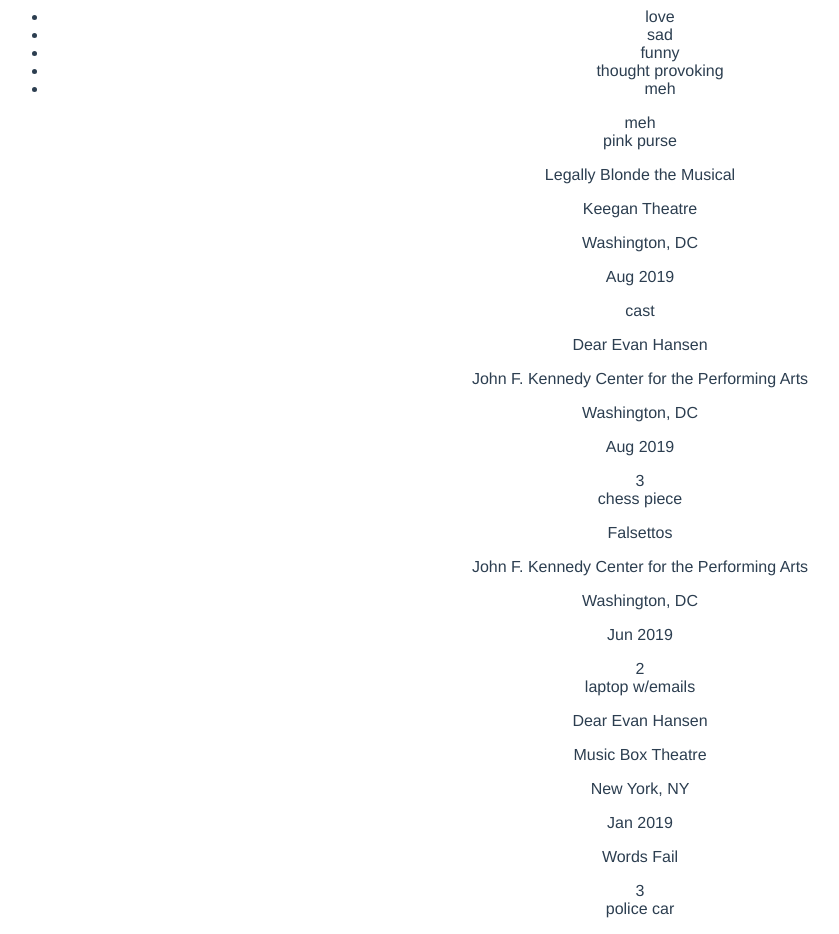
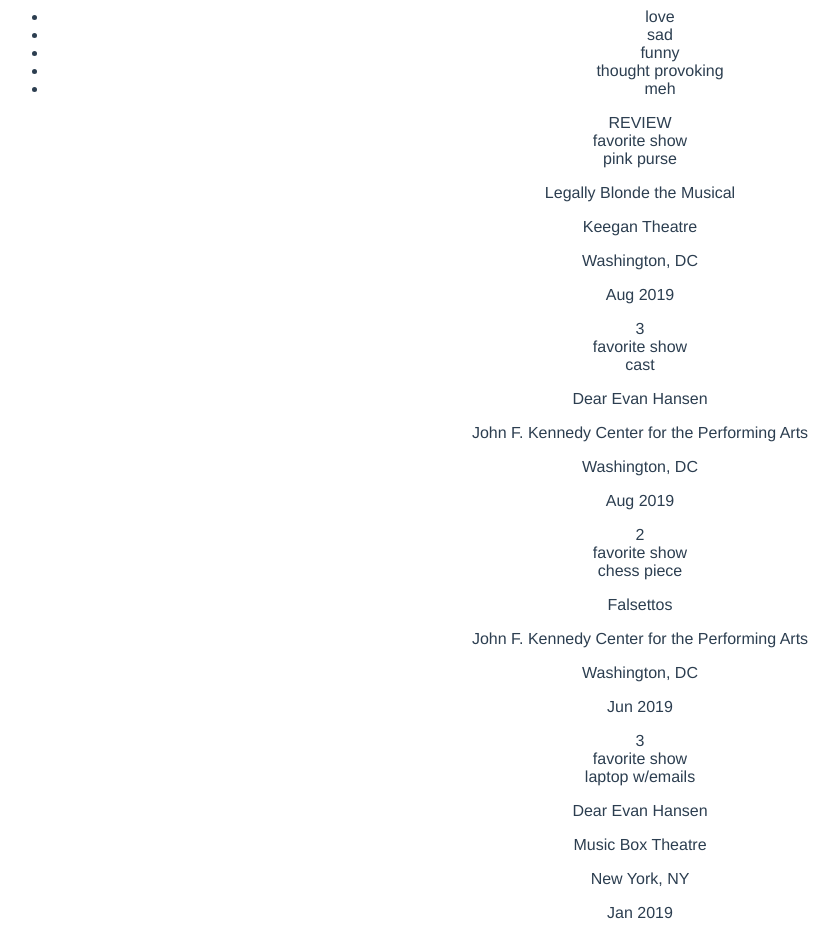
Before and after one commit to brittanyrw/theaterlog, a Vue app: page / in a window 1280 px wide. Shown: the part 420-1354 px from the top of the page, without its empty margins (0-839 px from the left). Built offline with nearby package versions, Linux system fonts and the light colour scheme.

Commit message:
add font awesome

```diff
--- a/package.json
+++ b/package.json
@@ -8,6 +8,11 @@
     "lint": "vue-cli-service lint"
   },
   "dependencies": {
+    "@fortawesome/fontawesome-svg-core": "^1.2.17",
+    "@fortawesome/free-solid-svg-icons": "^5.8.1",
+    "@fortawesome/vue-fontawesome": "^0.1.6",
+    "i": "^0.3.6",
+    "npm": "^6.9.0",
     "vue": "^2.6.6"
   },
   "devDependencies": {
--- /dev/null
+++ b/src/components/Review.vue
@@ -0,0 +1,12 @@
+<template>
+  <div class="review">
+				REVIEW
+  </div>
+</template>
+
+<script>
+
+export default {
+  name: 'Review',
+}
+</script>
--- a/src/components/Shows.vue
+++ b/src/components/Shows.vue
@@ -3,17 +3,19 @@
 		<div class="row" v-for="i in rowCount" v-bind:key="i">
 			<div v-for="(show) in itemCountInRow(i)" v-bind:key="show.id" class="card" v-bind:class="[{ fav: show.fav, upcoming: show.upcoming }] ">
 				<!-- <img v-bind:src="show.illustration"> -->
-				<div v-if="show.review" class="review">{{show.review}}</div>
+				<div class="show-info">
+					<div v-if="show.review" class="review"><Review /></div>
+					<div v-if="show.multi" class="multi-view">{{ show.multi }}</div>
+					<div v-if="show.fav" class="fav-view">favorite show</div>
+				</div>
 				<div class="show-illustration">{{ show.illustration }}</div>
 				<p class="show-name">{{ show.name }}</p>
 				<p class="show-theater">{{ show.theater }}</p>
 				<p class="show-location">{{ show.location }}</p>
 				<p class="show-date">{{ show.date }}</p>
 				<div v-if="show.favSong" class="opinions">
-					<div v-if="show.favSong" class="fav-song"><p class="song-label"><i class="fas fa-music"></i></p><p class="song-name">{{ show.favSong }}</p></div>
-					<div v-if="show.review" class="review"><p class="review-label">Review:</p><div class="emoji">{{ show.review }}</div></div>
+					<div v-if="show.favSong" class="fav-song"><p class="song-label"><font-awesome-icon icon="music" /></p><p class="song-name">{{ show.favSong }}</p></div>
 				</div>
-				<span v-if="show.multi" class="multi-view">{{ show.multi }}</span>
 			</div>
 		</div>
 	</div>
@@ -22,9 +24,11 @@
 <script>
 
 import {showList} from "../data/shows";
+import Review from "./Review";
 
 export default {
 	name: 'Shows',
+	components: { Review },
 	data: function () {
 		return {
 			shows: showList,
--- a/src/main.js
+++ b/src/main.js
@@ -1,5 +1,12 @@
 import Vue from 'vue'
 import App from './App.vue'
+import { library } from '@fortawesome/fontawesome-svg-core'
+import { faMusic } from '@fortawesome/free-solid-svg-icons'
+import { FontAwesomeIcon } from '@fortawesome/vue-fontawesome'
+
+library.add(faMusic)
+
+Vue.component('font-awesome-icon', FontAwesomeIcon)
 
 Vue.config.productionTip = false
 
```
Also changed, not shown: 1 other file (tests, documents, lock files or other folders).
